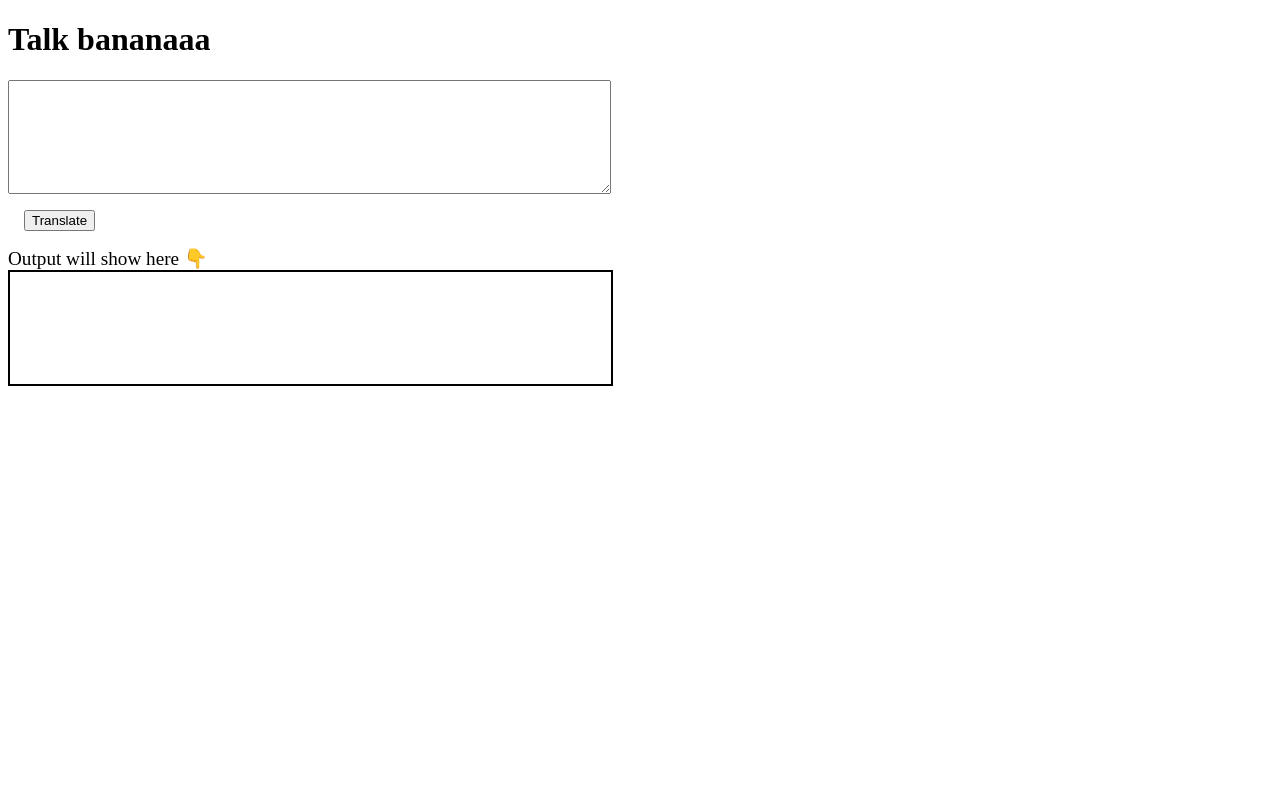
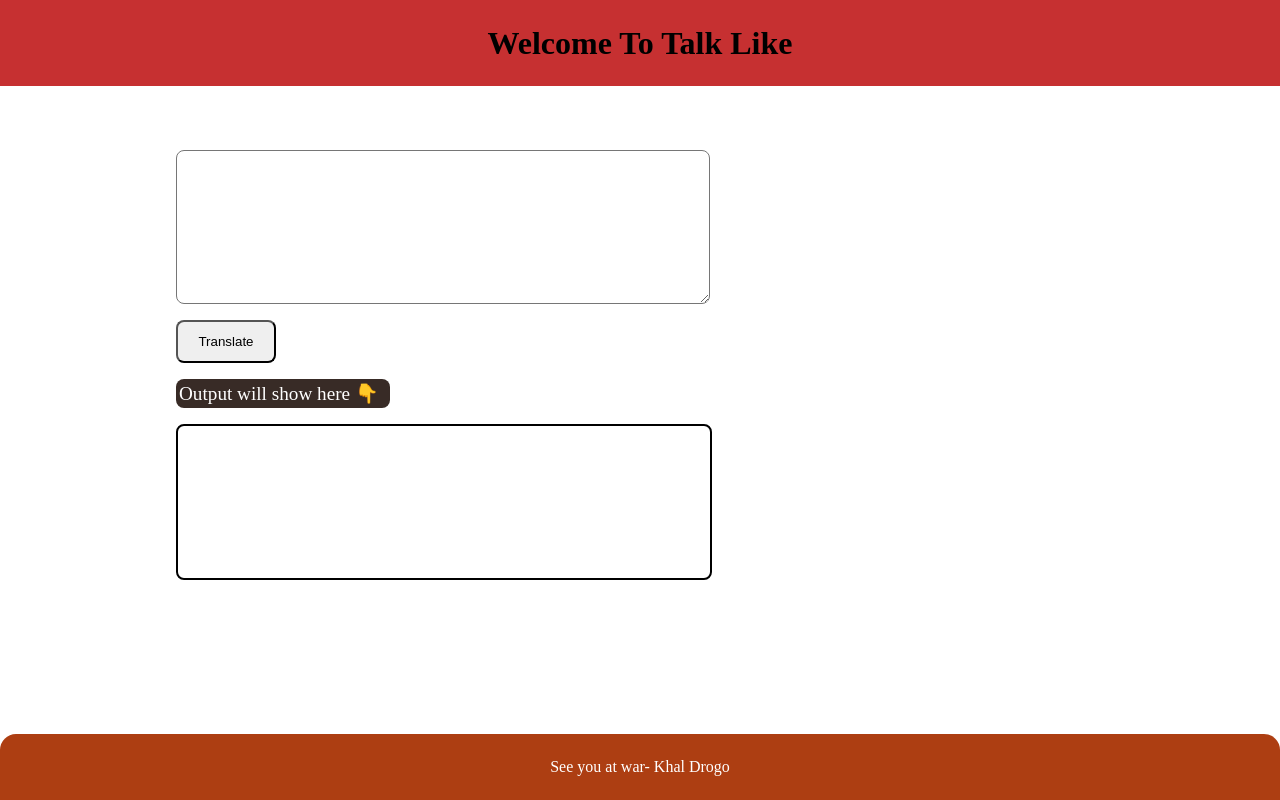
Before and after one commit to amaan1dev/neog-camp-banana-speak, a plain HTML site: page index.html in a window 1280 px wide. Drawn offline with Linux system fonts and the light colour scheme.

Commit message:
update: js part done

```diff
--- a/app.js
+++ b/app.js
@@ -2,9 +2,30 @@ var btnTranslate = document.querySelector("#btn-translate");
 var txtInput = document.querySelector("#txt-input");
 var outputDiv = document.querySelector("#output");
 
+
+var serverURL = "https://api.funtranslations.com/translate/dothraki.json"
+
+function getTranslationURL(input){
+    return serverURL + "?" + "text=" + input
+}
+
+function errorHandler(error) {
+    console.log("error occured", error);
+    alert("something wrong with server! try again after some time")
+}
+
 function clickHandler(){
-    outputDiv.innerHTML = "ajajajaj" + txtInput.value;
+    var inputText = txtInput.value; // take input
 
+
+// calling  server to process the input url
+ fetch(getTranslationURL(inputText))
+.then(response => response.json())
+.then(json => {
+    var translatedText = json.contents.translated;
+    outputDiv.innerText = translatedText;
+})
+ .catch(errorHandler)
 };
 
 btnTranslate.addEventListener("click", clickHandler)
--- a/index.html
+++ b/index.html
@@ -5,47 +5,55 @@
     <meta http-equiv="X-UA-Compatible" content="IE=edge" />
     <meta name="viewport" content="width=device-width, initial-scale=1.0" />
     <title>Banana talk</title>
-    <style>
-      textarea {
-        width: 45%;
-        display: block;
-        /* margin: auto; */
-        padding: 1rem;
-        height: 10vh;
-      }
+    <link rel="stylesheet" href="styles.css">
 
-      #output{
-        border: 2px solid black;
-        width: 45%;
-        display: block;
-        /* margin: auto; */
-        padding: 1rem;
-        height: 10vh;
-      }
-      #btn-translate{
-       margin: 1rem;
-      }
-    </style>
   </head>
 
   <body>
-    <h1>Talk bananaaa</h1>
+    <header class="header">
+      <h1 id="main-headline">Welcome To Talk Like</h1>
 
+    </header>
+
+
+    <div class="main-body">
+
+            <!-- text box to input  -->
     <textarea
     id="txt-input"
-      placeholder="Enter any text to translate into banana talk"
+    placeholder="Enter any text to translate into Dothraki talk"
   >
   </textarea>
+
+  <!-- button to translate input -->
 
   <button id="btn-translate">Translate</button>
 
 
-
-    <div style="font-size: larger;">
+ <!-- text above output container  -->
+  <div class="body-headline">
       Output will show here 👇
   </div>
 
+   <!-- container for translated text  -->
   <div id="output"></div>
+
+</div>
+
+
+
+
+
+
+
+
+    <footer class="footer">
+      <div class="footer-text">
+        See you at war- Khal Drogo
+      </div>
+    </footer>
+
+
 
 
     <script src="app.js" type="text/javascript"></script>
--- /dev/null
+++ b/styles.css
@@ -0,0 +1,99 @@
+
+
+body{
+    display:flex;
+    flex-direction:column;
+    height:100vh; margin:0%;
+
+}
+
+
+.main-body{
+    /* border: 2px solid black; */
+    width: 45rem;
+    margin-left: 3rem;
+    display: inline;
+
+}
+
+  .header{
+    padding: .2rem;
+    text-align: center;
+    background-color: #c63031;
+    color: rgb(0, 0, 0);
+    font-size: x-large;
+    min-height: 1px;
+  }
+
+textarea {
+  width: 45%;
+  display: block;
+  margin-left: 8rem;
+  padding: 1rem;
+  height: 15vh;
+  margin-top: 8vh;
+  font-size: 2rem;
+  border-radius: 8px;
+  width: 500px;
+}
+
+#output{
+  border: 2px solid black;
+  width: 45%;
+  display: block;
+  margin-left: 8rem;
+  margin-bottom: 2rem;
+  padding: 1rem;
+  height: 15vh;
+  border-radius: 8px;
+  width: 500px;
+}
+#btn-translate{
+ margin-left: 8rem;
+ display: block;
+ max-width: 100px;
+ padding: 12px;
+ margin-top: 1rem;
+ border-radius: 8px;
+ margin-bottom: 1rem;
+ width: 100px;
+
+}
+
+.body-headline{
+    margin: auto;
+   font-size: larger;
+   margin-left: 8rem;
+   margin-bottom: 1rem;
+   background-color: #382b26;
+   border-radius: 8px;
+   padding: 3px;
+   color: white;
+   width: 13rem;
+}
+
+#main-headline{
+    font-size: 2rem;
+    font-weight: bolder;
+
+}
+
+
+
+
+.footer {
+    text-align: center;
+    padding: 1.5rem 1rem;
+    border-top-right-radius: 1rem;
+    border-top-left-radius: 1rem;
+    margin-top: auto;
+    min-height: 1px; background:rgb(173, 62, 18);
+    color: white;
+
+
+}
+
+.footer .footer-header {
+    font-weight: bolder;
+    color: white;
+}
```
Also changed, not shown: hero.png (added). Lines whose indentation alone changed are shown as unchanged.
